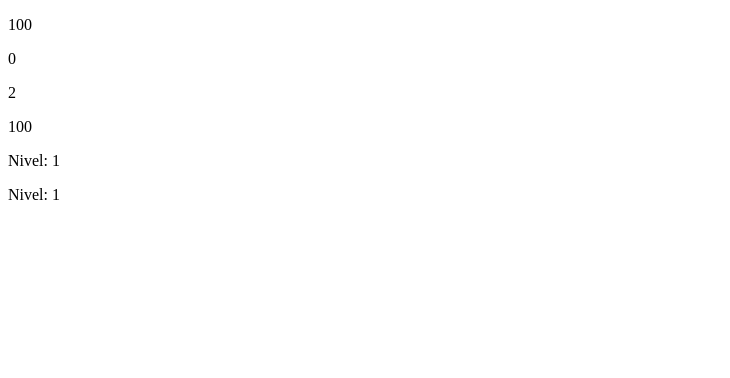
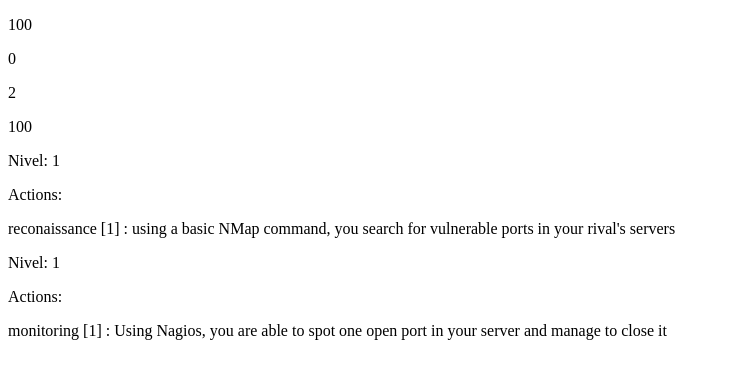
Before and after one commit to Pablomorais121/DoNotHackMe, a React (Vite) app: page / in a window 1280 px wide. Shown: the top 378 px of the page, without its empty margins (0-730 px from the left). Built offline with nearby package versions, Linux system fonts and the light colour scheme.

Commit message:
feat:: action panel renders

```diff
--- a/src/App.jsx
+++ b/src/App.jsx
@@ -8,8 +8,8 @@ const initialState = {
     budget: 0,
     actionPoints: 2,
     maxActionPoints: 2,
-    redTeam: {level: 1, actions: ['recon']},
-    blueTeam: {level: 1, actions: ['monitor']},
+    redTeam: {level: 1, actions: ['action_red_recon']},
+    blueTeam: {level: 1, actions: ['action_blue_monitor']},
   },
   enemy: {
     hp: 100,
--- a/src/components/ActionPanel.jsx
+++ b/src/components/ActionPanel.jsx
@@ -1,7 +1,12 @@
+import {actions} from "../data/actions.js"
+
 function ActionPanel({ team }) {
+const teamActions = actions.filter(action => team.actions.includes(action.id))
+
     return (
         <div>
             <p>Nivel: {team.level}</p>
+            <div>Actions: {teamActions.map(action => <p key={action.id}> {action.name} [{action.cost}] : {action.description} </p>)}</div>
         </div>
     )
 }
```
